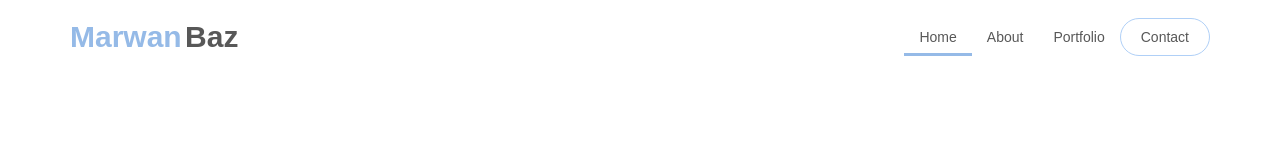
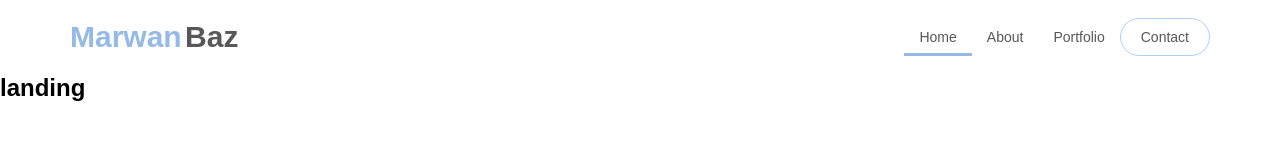
Before and after one commit to MarwanBz/portfolio-v2, a React (Vite) app: page / in a window 1280 px wide. Shown: the top 164 px of the page. Built offline with nearby package versions, Linux system fonts and the light colour scheme.

Commit message:
feat: create LandingPage folder and files

```diff
--- a/src/App.jsx
+++ b/src/App.jsx
@@ -1,12 +1,14 @@
 import "./assets/styles/global.scss"
 
 import Header from './components/Header/index'
+import LandingPage from "./components/LandingPage"
 
 function App() {
 
   return (
     <div className="App">
         <Header/>
+        <LandingPage />
     </div>
   )
 }
--- /dev/null
+++ b/src/components/LandingPage/index.jsx
@@ -0,0 +1,9 @@
+function LandingPage(){
+  return (
+    <section>
+      <h1>landing</h1>
+    </section>
+  )
+}
+
+export default LandingPage;
```
Also changed, not shown: src/components/LandingPage/LandingPage.scss (added).
